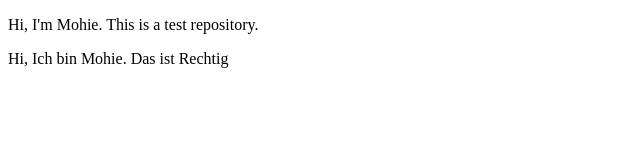
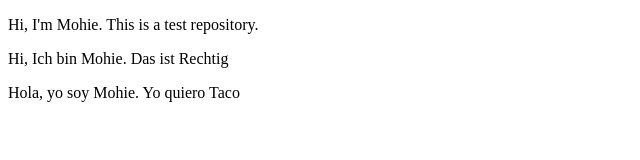
Before and after one commit to mohie34/week1, a plain HTML site: page index.html in a window 1280 px wide. Shown: the whole page, without its empty margins (0-640 px from the left). Drawn offline with Linux system fonts and the light colour scheme.

Commit message:
support for Spanish

```diff
--- a/index.html
+++ b/index.html
@@ -7,5 +7,6 @@
 <body>
 	<p>Hi, I'm Mohie. This is a test repository.</p>
 	<p>Hi, Ich bin Mohie. Das ist Rechtig</p>
+	<p>Hola, yo soy Mohie. Yo quiero Taco</p>
 </body>
 </html>
```
